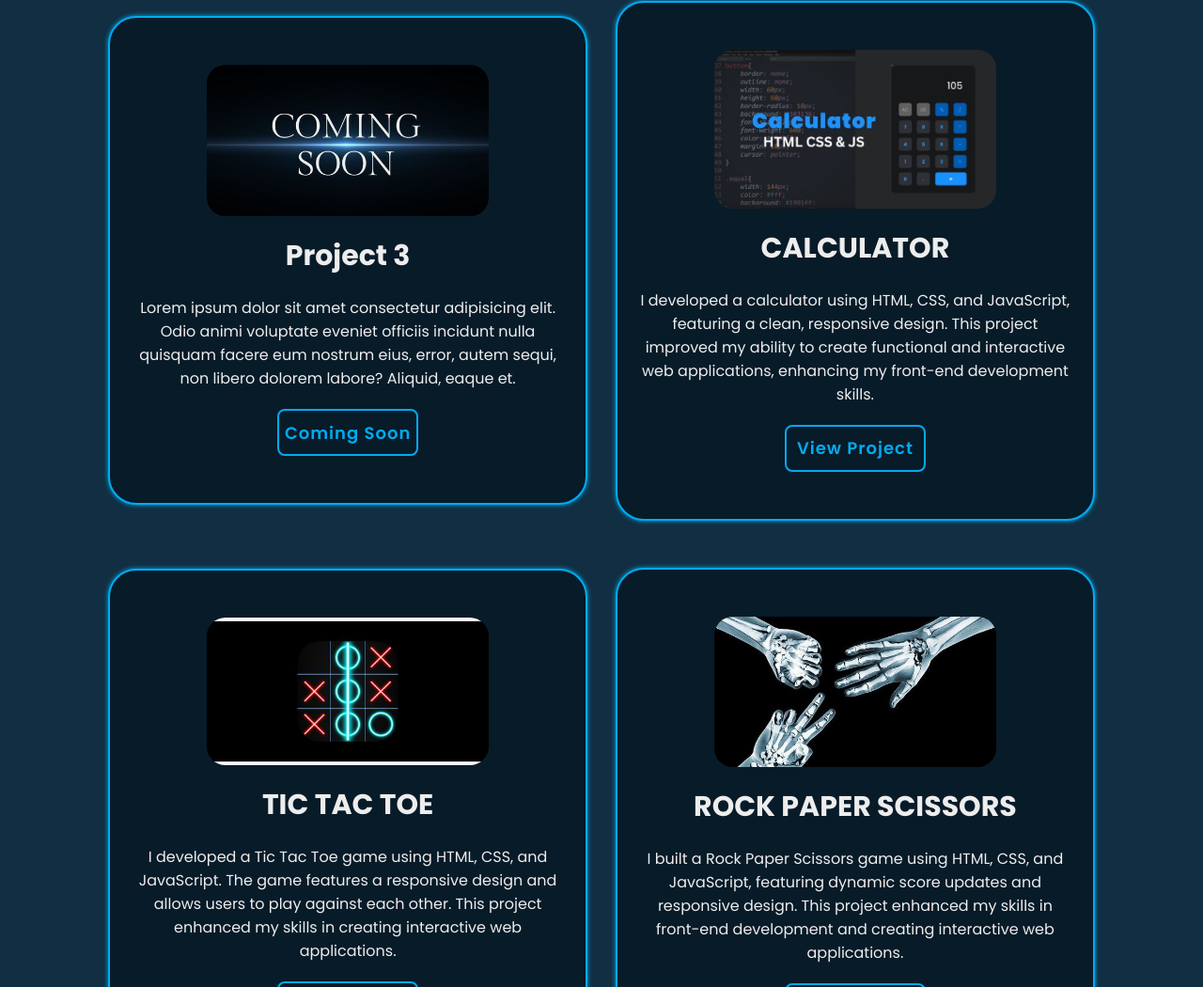
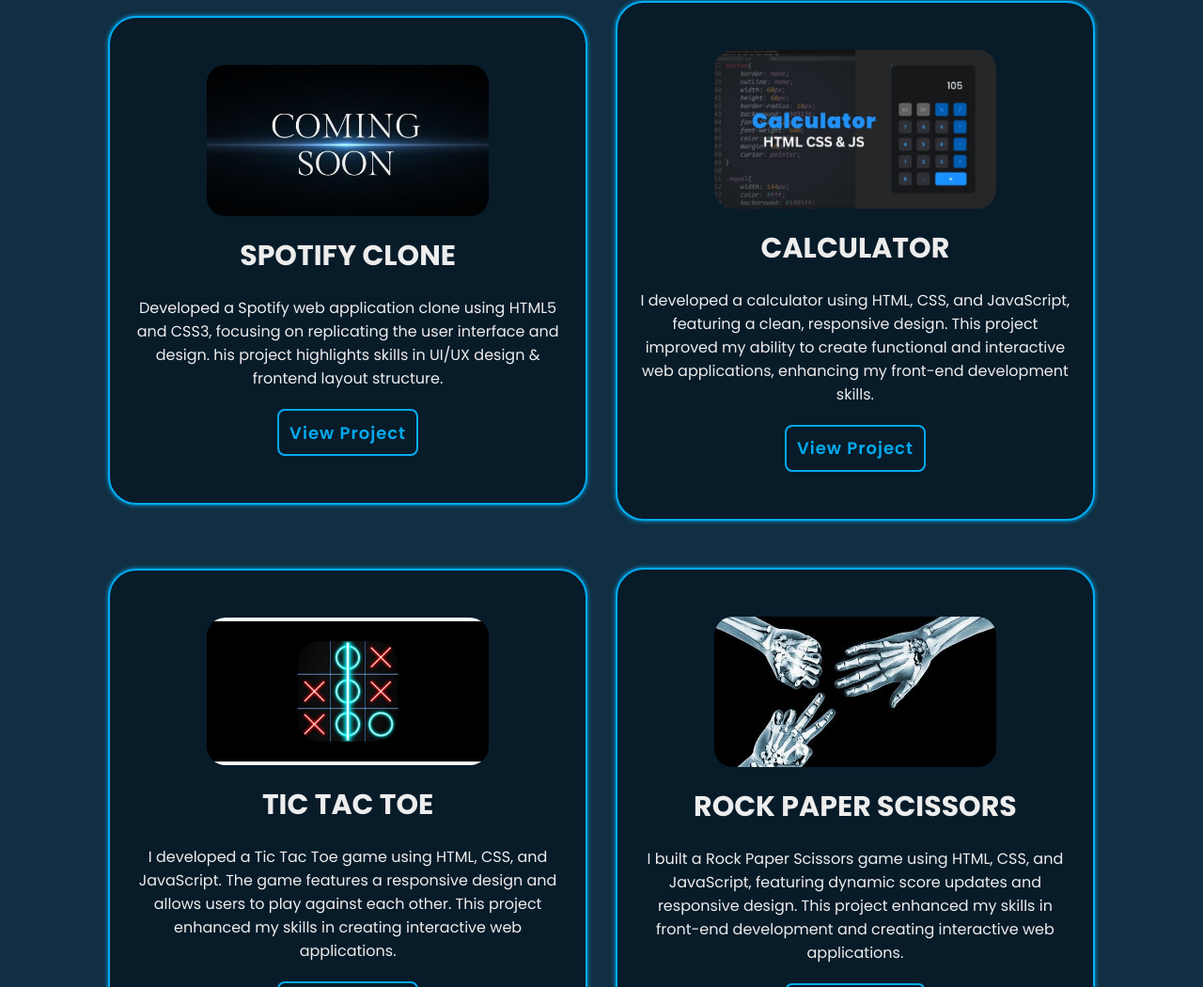
Before and after one commit to zahid-gulzar/frontend-developer, a plain HTML site: page projects.html in a window 1280 px wide. Shown: the part 827-1877 px from the top of the page at 94% size. Drawn offline with nearby package versions, Linux system fonts and the light colour scheme.

Commit message:
Update projects.html

```diff
--- a/projects.html
+++ b/projects.html
@@ -67,12 +67,12 @@
                 <span class="animate" style="--i:6;"></span>
                 <img src="coming soon.jpg" target="_blank">
 
-                <h3>Project 3</h3>
-                <p>Lorem ipsum dolor sit amet consectetur adipisicing elit. Odio animi voluptate eveniet officiis incidunt nulla quisquam facere eum nostrum eius, error, autem sequi, non libero dolorem labore? Aliquid, eaque et.</p>
+                <h3>SPOTIFY CLONE</h3>
+                <p>Developed a Spotify web application clone using HTML5 and CSS3, focusing on replicating the user interface and design. his project highlights skills in UI/UX design & frontend layout structure.</p>
 
                 <div class="btn-box btns">
                     <span class="animate" style="--i:7;"></span>
-                    <a href="#" target="_main" class="btn">Coming Soon</a>
+                    <a href="spotify.html" target="_main" class="btn">View Project</a>
                 </div>
             </div>
 
```
